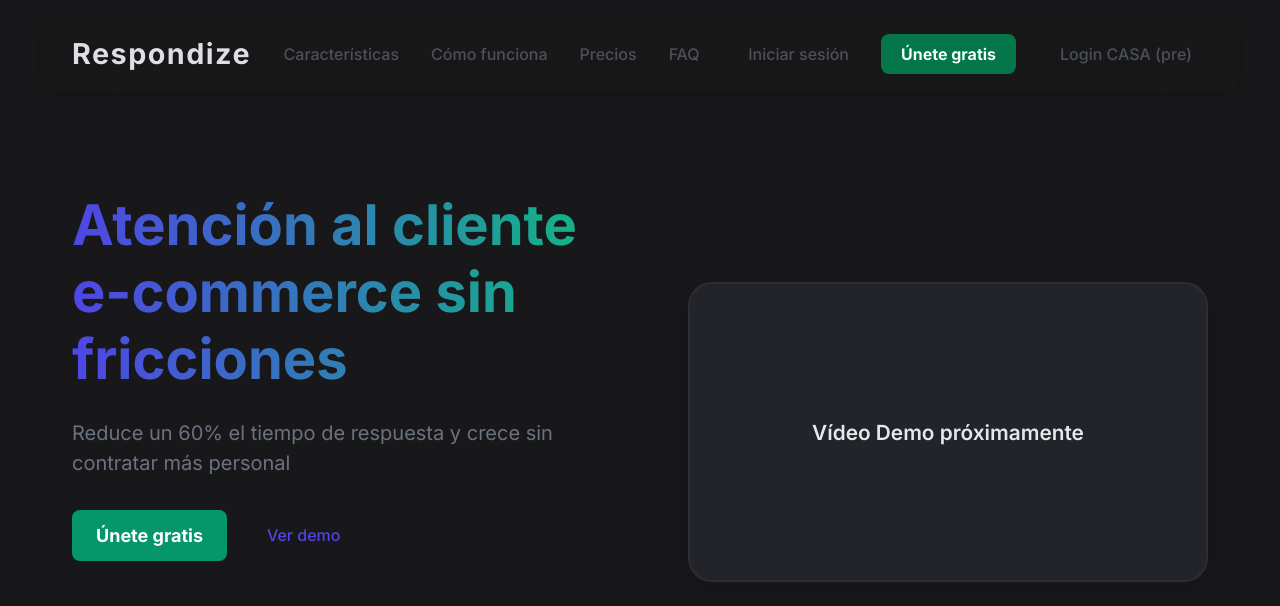
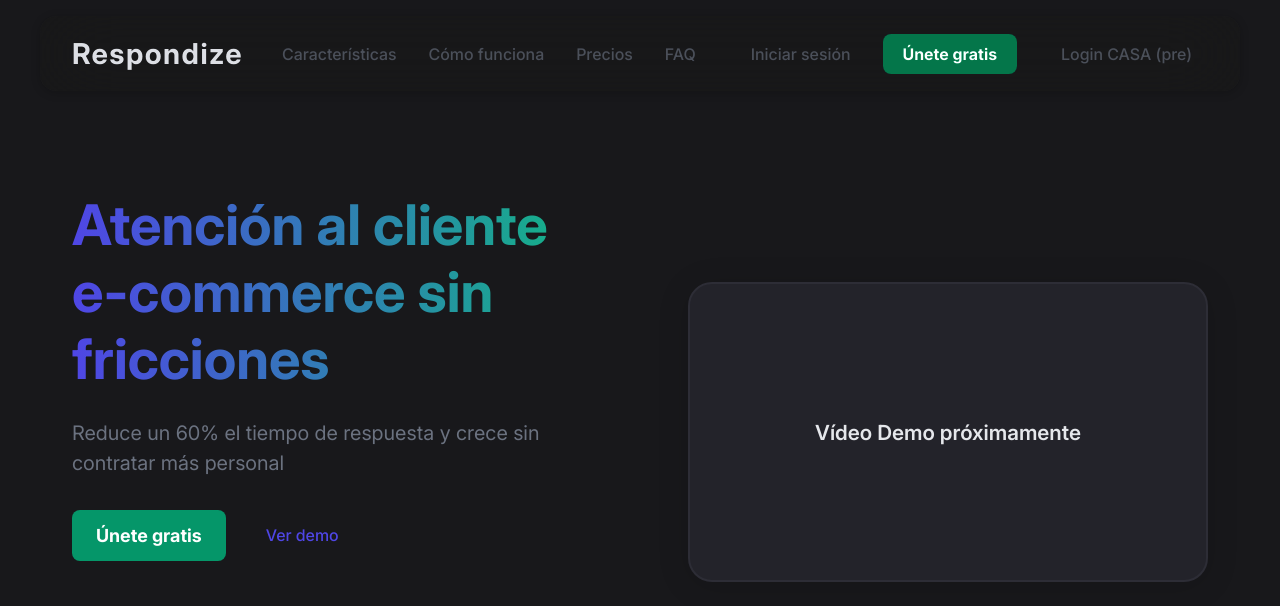
Before and after one commit to javiase/gestor_de_correos_front, a website with bundled scripts: page site/index.html in a window 1280 px wide. Shown: the top 606 px of the page. Built offline with nearby package versions, Linux system fonts and the light colour scheme; some icons are missing.

Commit message:
cubiertos todos los puntos restantes en la auditoria

```diff
--- /dev/null
+++ b/site/css/fonts.css
@@ -0,0 +1,9 @@
+@font-face {
+  font-family: 'Inter';
+  src:
+    url('../fonts/inter/Inter-Variable.ttf') format('truetype');
+  font-weight: 100 900;
+  font-style: normal;
+  font-display: swap;
+}
+html { font-family: 'Inter', system-ui, -apple-system, Segoe UI, Roboto, sans-serif; }
--- a/site/css/pages/info.css
+++ b/site/css/pages/info.css
@@ -1,5 +1,4 @@
 /* File: css/pages/info.css */
-@import url('https://fonts.googleapis.com/css2?family=Poppins:wght@600&display=swap');
 
 
 * {
@@ -274,7 +273,7 @@
 
 .loader {
   color: rgb(124, 124, 124);
-  font-family: "Poppins", sans-serif;
+  font-family: 'Inter', system-ui, -apple-system, Segoe UI, Roboto, sans-serif;
   font-weight: 500;
   font-size: 25px;
   box-sizing: content-box;
--- a/site/index.html
+++ b/site/index.html
@@ -5,7 +5,8 @@
   <meta name="viewport" content="width=device-width, initial-scale=1.0">
   <title>Respondize - Atención al cliente IA para e-commerce</title>
   <link rel="stylesheet" href="css/styles.css">
-  <link href="https://fonts.googleapis.com/css2?family=Inter:wght@400;500;600;700&display=swap" rel="stylesheet">
+  <link rel="preload" href="./fonts/inter/Inter-Variable.ttf" as="font" type="font/woff2" crossorigin>
+  <link rel="stylesheet" href="./css/fonts.css">
   <link rel="stylesheet" href="/vendor/fontawesome-6.4.0/css/all.min.css">
 </head>
 <body>
```
Also changed, not shown: site/secciones/plans.html (+2 -1 lines), site/secciones/politica_privacidad.html (+2 -1 lines), site/secciones/terminos_de_servicio.html (+2 -1 lines), firebase.json, site/fonts/inter/Inter-Variable.ttf (added), 1 other file.
